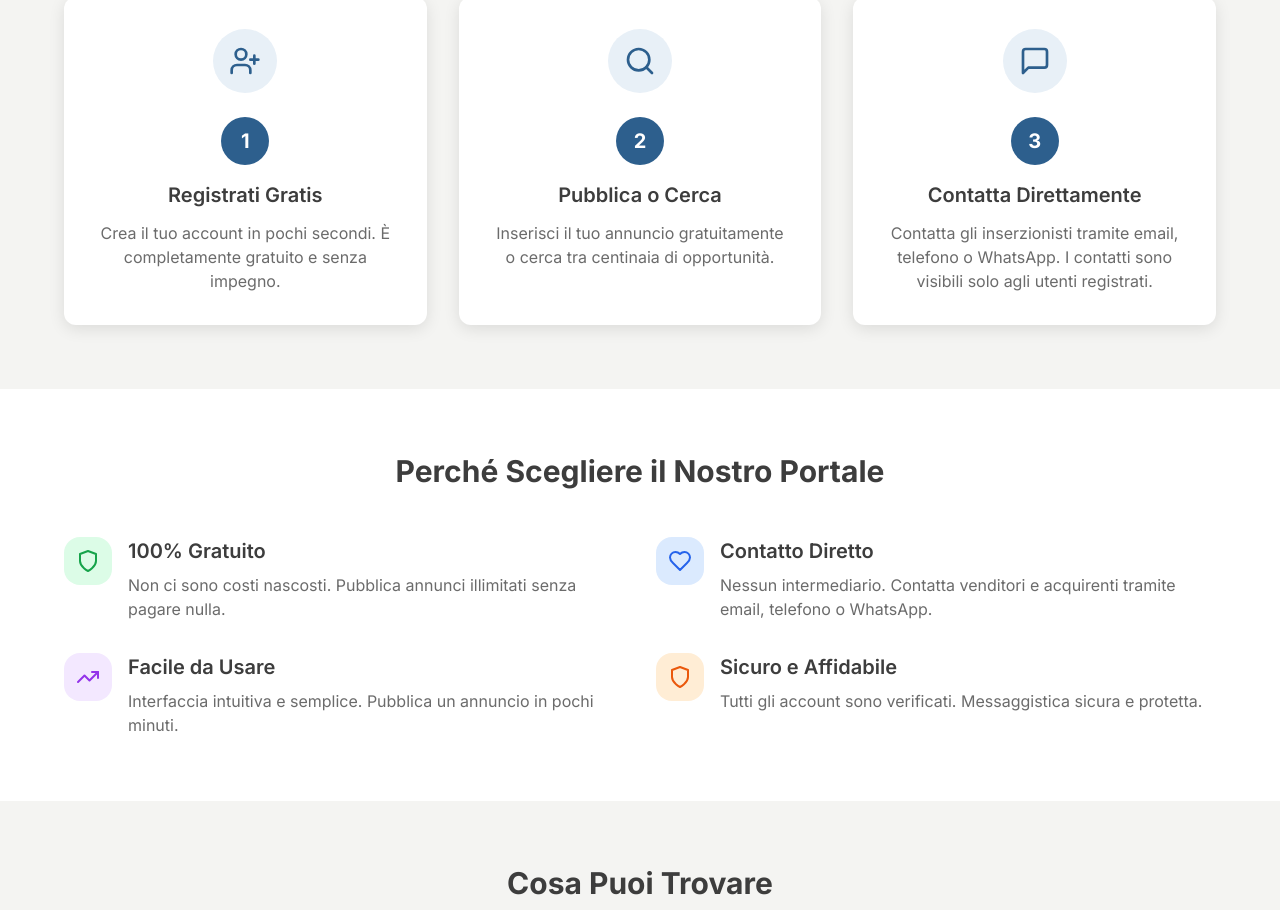
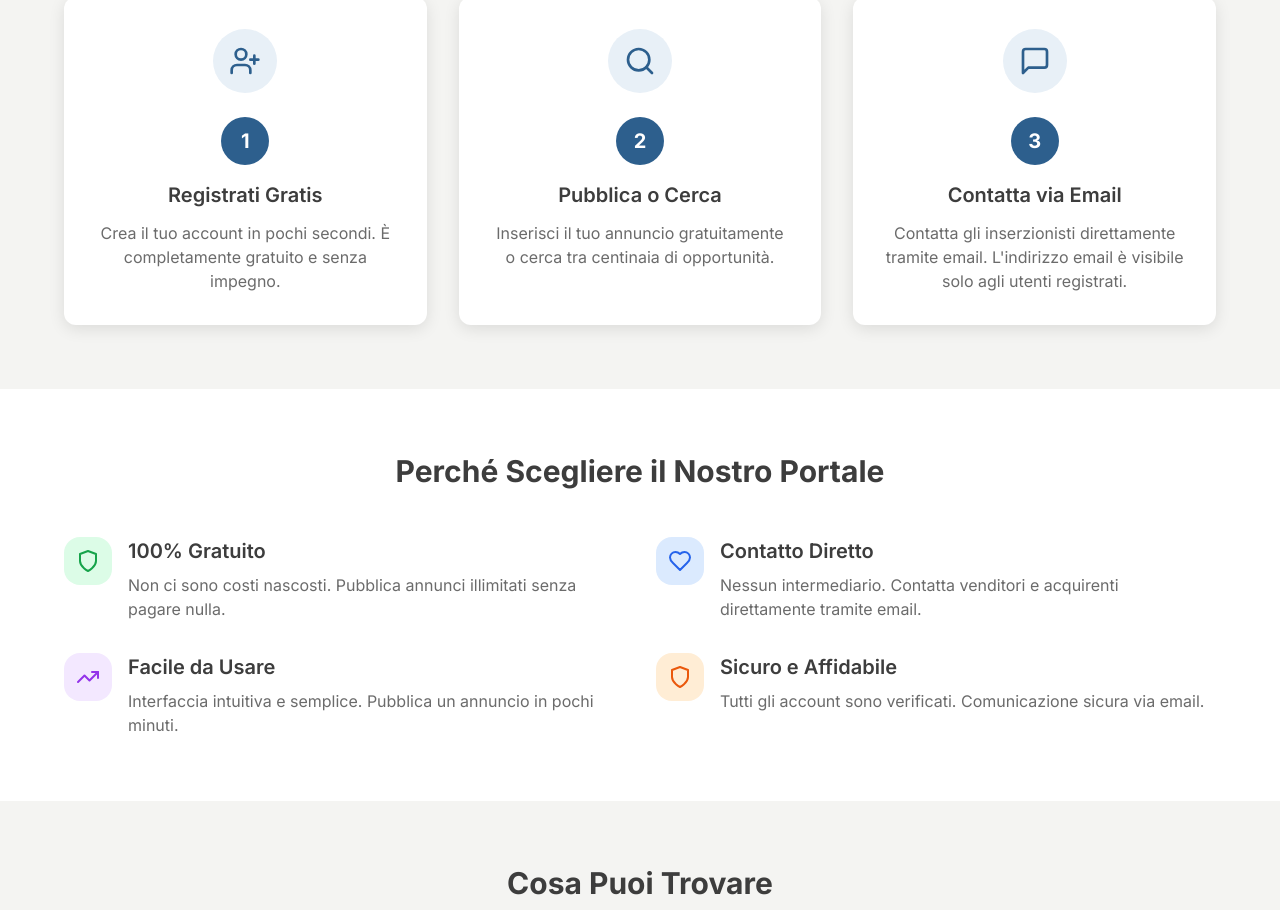
Before and after one commit to vetrinaimmobilihandmade/portale-immobili-handmade, a Next.js app: page /info in a window 1280 px wide. Shown: the part 544-1454 px from the top of the page. Built offline with nearby package versions, Linux system fonts and the light colour scheme; no server answers; the database is empty.

Commit message:
Update page.tsx

```diff
--- a/app/info/page.tsx
+++ b/app/info/page.tsx
@@ -66,10 +66,10 @@ export default function InfoPage() {
                 3
               </div>
               <h3 className="text-xl font-semibold text-text-primary mb-3">
-                Contatta Direttamente
+                Contatta via Email
               </h3>
               <p className="text-text-secondary">
-                Contatta gli inserzionisti tramite email, telefono o WhatsApp. I contatti sono visibili solo agli utenti registrati.
+                Contatta gli inserzionisti direttamente tramite email. L'indirizzo email è visibile solo agli utenti registrati.
               </p>
             </div>
           </div>
@@ -113,7 +113,7 @@ export default function InfoPage() {
                   Contatto Diretto
                 </h3>
                 <p className="text-text-secondary">
-                  Nessun intermediario. Contatta venditori e acquirenti tramite email, telefono o WhatsApp.
+                  Nessun intermediario. Contatta venditori e acquirenti direttamente tramite email.
                 </p>
               </div>
             </div>
@@ -147,7 +147,7 @@ export default function InfoPage() {
                   Sicuro e Affidabile
                 </h3>
                 <p className="text-text-secondary">
-                  Tutti gli account sono verificati. Messaggistica sicura e protetta.
+                  Tutti gli account sono verificati. Comunicazione sicura via email.
                 </p>
               </div>
             </div>
```
